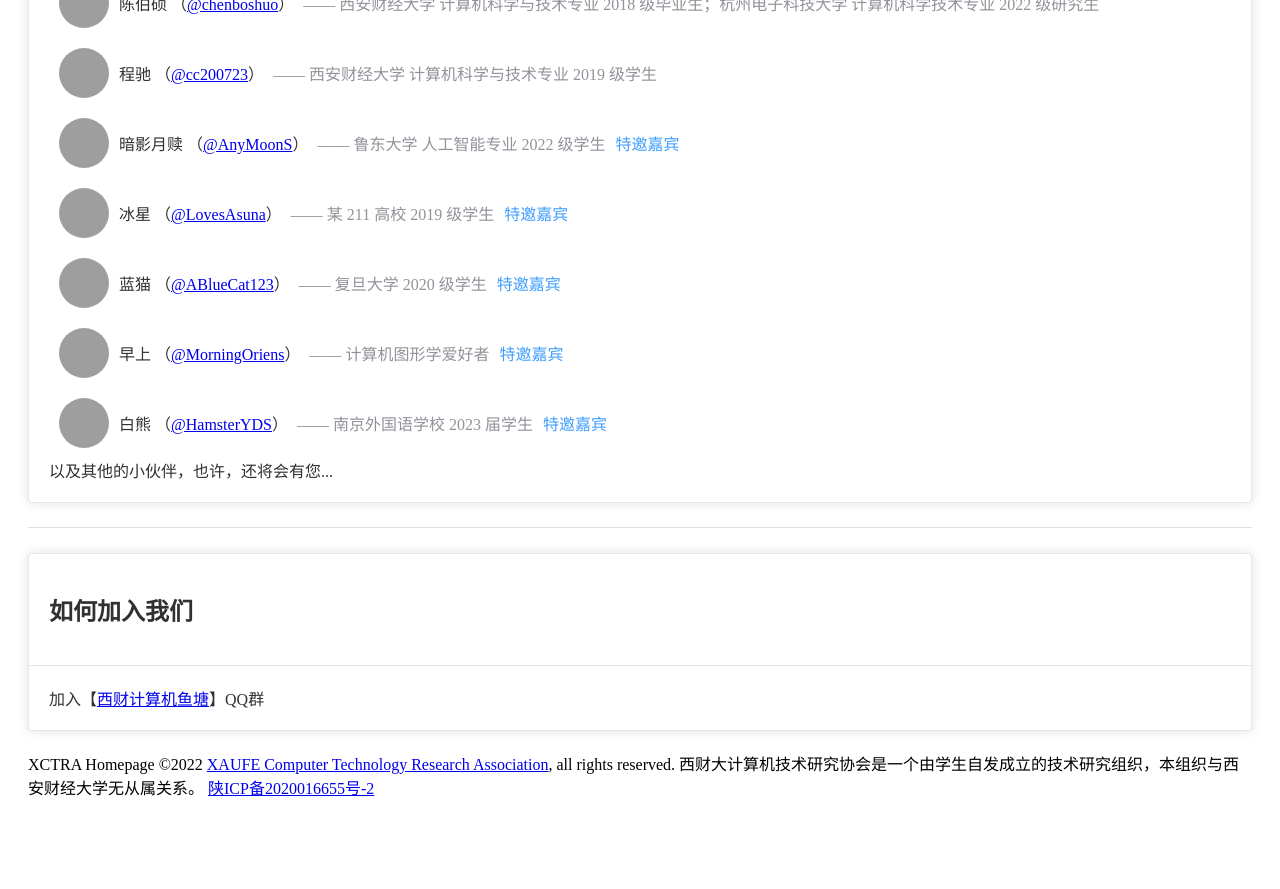
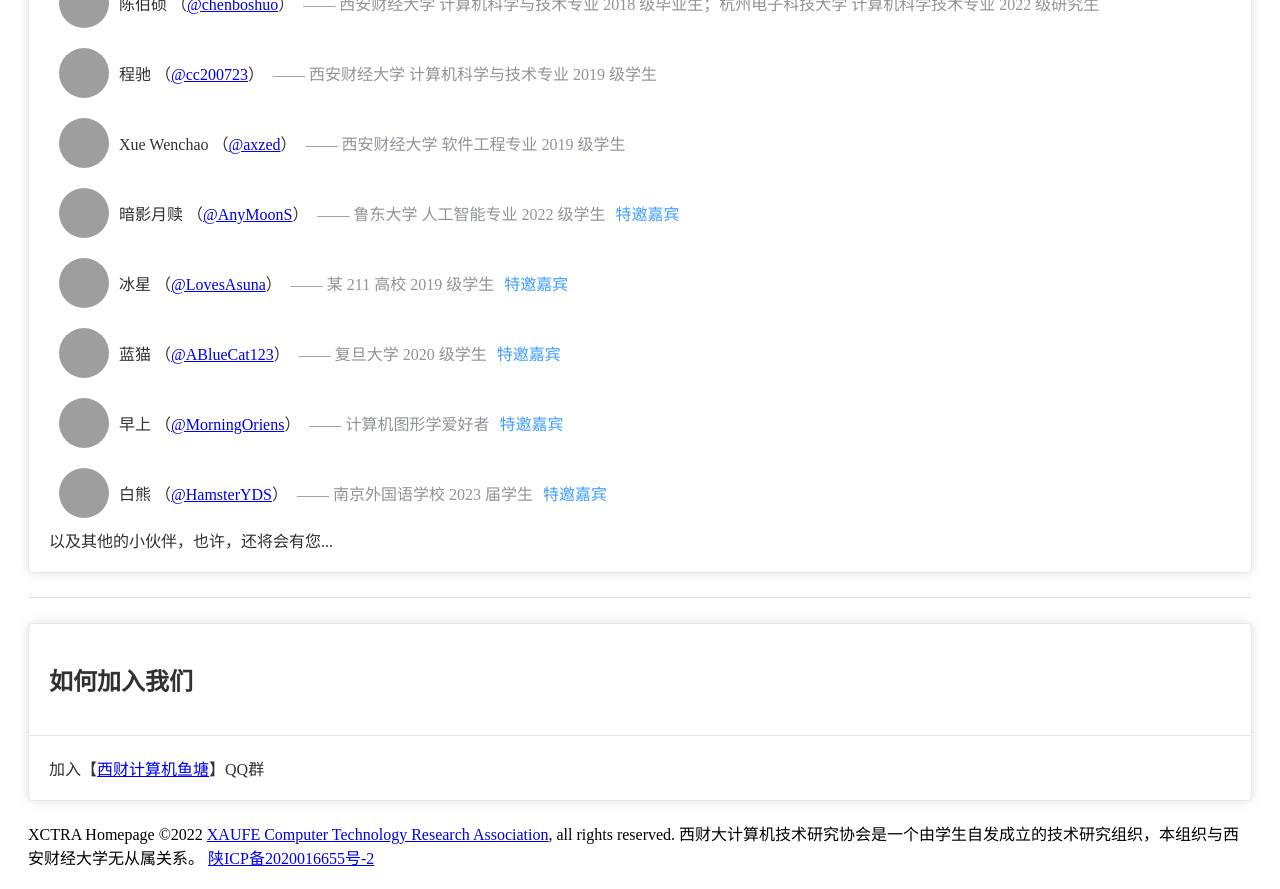
Before and after one commit to shaokeyibb/xctra-homepage, a Vue app: page / in a window 1280 px wide. Shown: the part 1520-2409 px from the top of the page. Before the commit the page ends 2339 px from the top, so only its background shows below. Built offline with nearby package versions, Linux system fonts and the light colour scheme; grey boxes are pictures that could not be loaded.

Commit message:
welcome axzed

```diff
--- a/src/App.vue
+++ b/src/App.vue
@@ -47,7 +47,11 @@
           <member-card name="程驰"
                        email="3296661857@qq.com"
                        description="西安财经大学 计算机科学与技术专业 2019 级学生"
-                       github-id="cc200723"></member-card>
+                       github-id="cc200723"/>
+          <member-card name="Xue Wenchao"
+                       email="1491224820@qq.com"
+                       description="西安财经大学 软件工程专业 2019 级学生"
+                       github-id="axzed"/>
           <member-card name="暗影月赎"
                        email="2014243824@qq.com"
                        description="鲁东大学 人工智能专业 2022 级学生"
```
